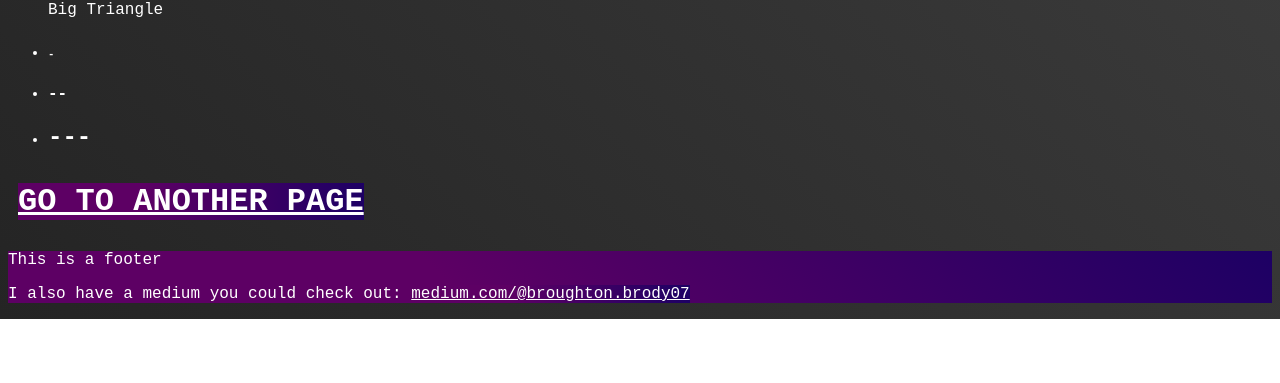
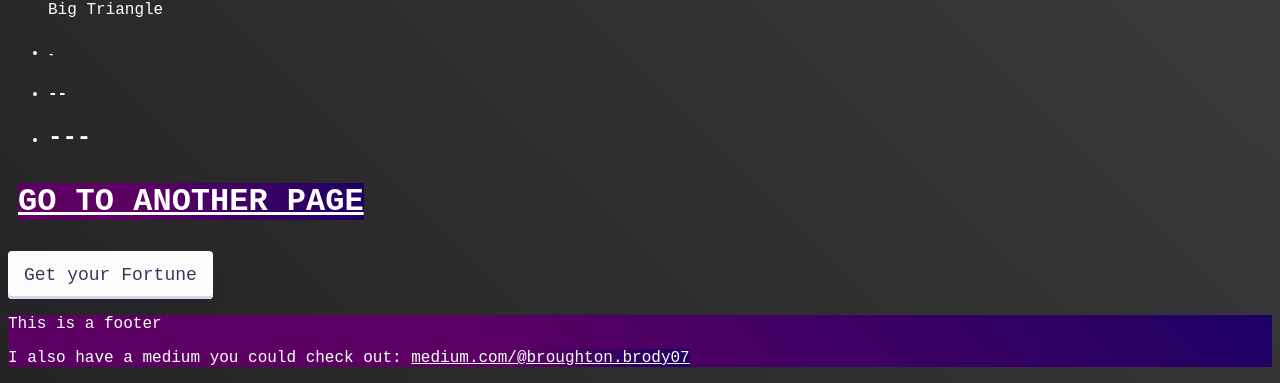
Before and after one commit to brodyBroughton/brodyBroughton.github.io, a plain HTML site: page index.html in a window 1280 px wide. Shown: the part 612-995 px from the top of the page. Before the commit the page ends 931 px from the top, so only its background shows below. Drawn offline with Linux system fonts and the light colour scheme.

Commit message:
Refactor HTML structure, add script.js, and update styles.css

```diff
--- a/index.html
+++ b/index.html
@@ -4,6 +4,7 @@
     <meta charset="utf-8"/>
     <meta name="viewport" content="width=device-width, initial-scale=1.0"/>
     <link rel="stylesheet" href="./styles.css"/>
+    <script src="./script.js"></script>
     <title>brodyBroughton</title>
 </head>
 <body class="all">
@@ -21,6 +22,7 @@
             <li><h2>---</h2></li>
         </ul>
         <h1 id="linky"><a href="anotherpage.html">GO TO ANOTHER PAGE</a></h1>
+        <button class="button-30" role="button" onclick="getFortune()">Get your Fortune</button>
     </main>
 </body>
 <footer>
--- /dev/null
+++ b/script.js
@@ -0,0 +1,31 @@
+function start(){
+    //playBackgroundMusic();
+}
+function playBackgroundMusic() {
+    var audio = new Audio('https://www.myinstants.com/media/sounds/rick-roll.mp3');
+    audio.loop = true;
+    audio.play();
+}
+window.onload = function() {
+    playBackgroundMusic();
+};
+function getFortune() {
+    // create a list of random fortunes
+    const fortunes = [
+        "Diddy is waiting to oil you up",
+        "You will see drake in the near future",
+        "Fanum will tax you soon",
+        "Skibidi toilet blesses you",
+        "You can see baby gronk rizz livvy dunne in ohio tomorrow",
+        "Michael Jacksoon will GYATT all over you",
+        "Kai cenat will glaze you ong",
+        "You will mog everyone soon if you mewmaxx",
+        "Epstein will take you on an exotic vacation"
+    ];
+
+    // select a random value from the `fortunes` array
+    const randomIndex = Math.floor(Math.random() * fortunes.length);
+
+    // post an alert that displays the random fortune
+    alert(fortunes[randomIndex]);
+}
--- a/styles.css
+++ b/styles.css
@@ -34,6 +34,7 @@ a {
 img {
     position: flex
 }
+
 footer {
     background: linear-gradient(
         45deg,
@@ -48,3 +49,49 @@ footer {
     left: 0;
     margin: 10px;
 }
+
+/* CSS */
+.button-30 {
+    align-items: center;
+    appearance: none;
+    background-color: #FCFCFD;
+    border-radius: 4px;
+    border-width: 0;
+    box-shadow: rgba(45, 35, 66, 0.4) 0 2px 4px,rgba(45, 35, 66, 0.3) 0 7px 13px -3px,#D6D6E7 0 -3px 0 inset;
+    box-sizing: border-box;
+    color: #36395A;
+    cursor: pointer;
+    display: inline-flex;
+    font-family: "JetBrains Mono",monospace;
+    height: 48px;
+    justify-content: center;
+    line-height: 1;
+    list-style: none;
+    overflow: hidden;
+    padding-left: 16px;
+    padding-right: 16px;
+    position: relative;
+    text-align: left;
+    text-decoration: none;
+    transition: box-shadow .15s,transform .15s;
+    user-select: none;
+    -webkit-user-select: none;
+    touch-action: manipulation;
+    white-space: nowrap;
+    will-change: box-shadow,transform;
+    font-size: 18px;
+}
+
+.button-30:focus {
+    box-shadow: #D6D6E7 0 0 0 1.5px inset, rgba(45, 35, 66, 0.4) 0 2px 4px, rgba(45, 35, 66, 0.3) 0 7px 13px -3px, #D6D6E7 0 -3px 0 inset;
+}
+
+.button-30:hover {
+    box-shadow: rgba(45, 35, 66, 0.4) 0 4px 8px, rgba(45, 35, 66, 0.3) 0 7px 13px -3px, #D6D6E7 0 -3px 0 inset;
+    transform: translateY(-2px);
+}
+
+.button-30:active {
+    box-shadow: #D6D6E7 0 3px 7px inset;
+    transform: translateY(2px);
+}
```
